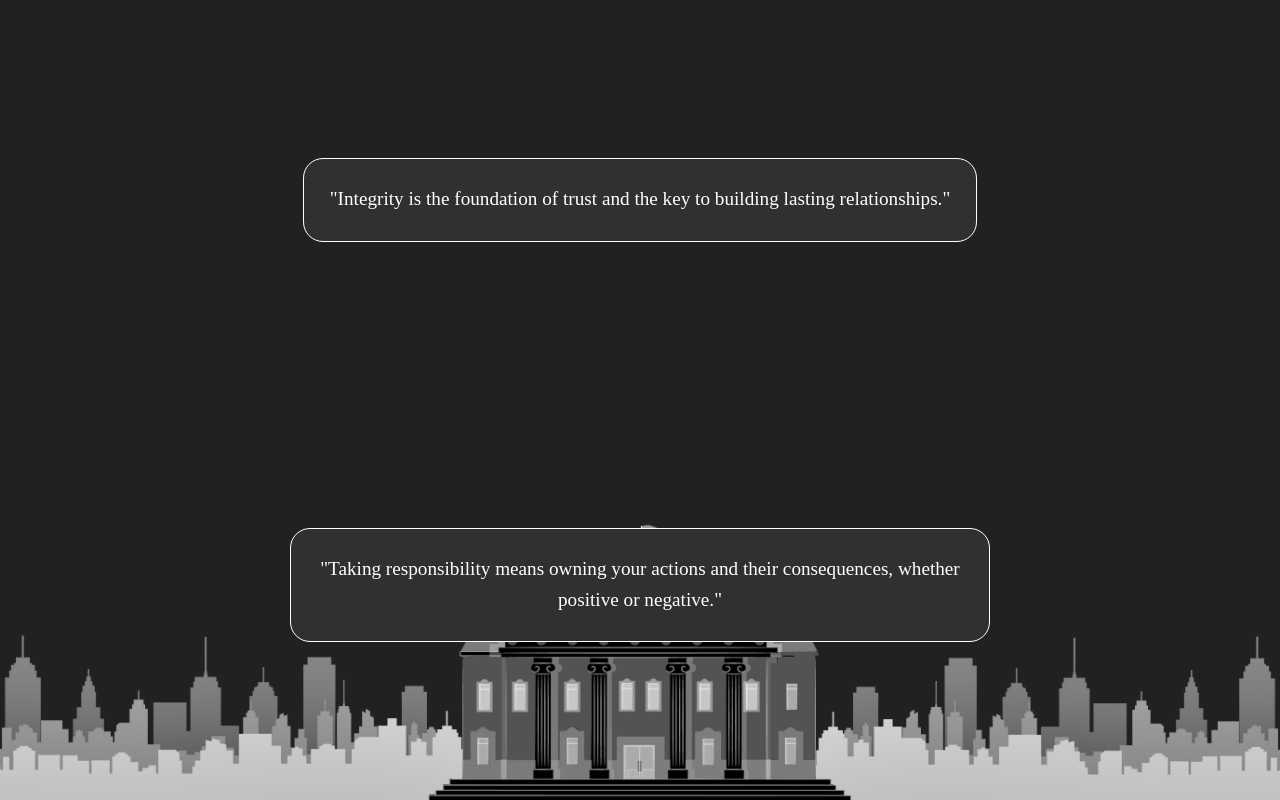
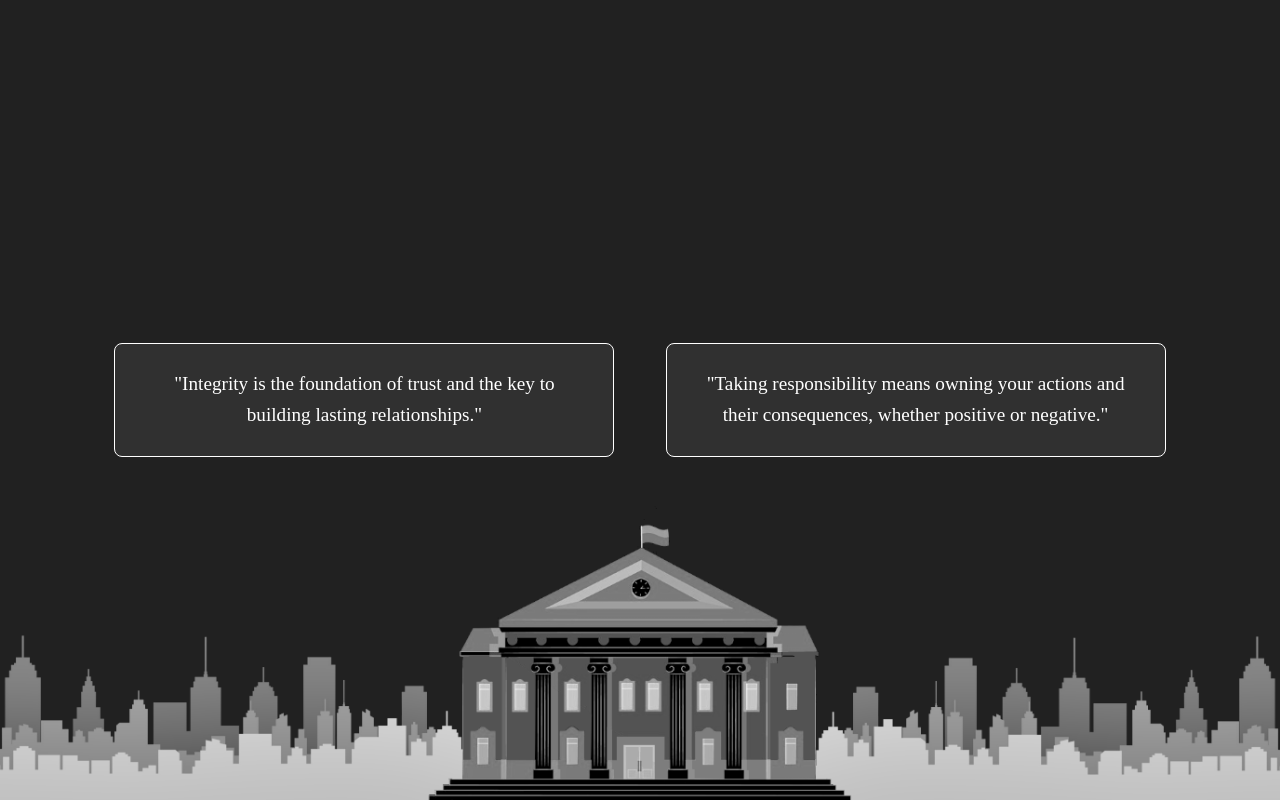
Before and after one commit to thebadsektor/tc3202-3b-3, a React (Vite) app: page / in a window 1280 px wide. Built offline with nearby package versions, Linux system fonts and the light colour scheme.

Commit message:
Fix duplicates CardLayout

```diff
--- a/src/components/CardLayout.css
+++ b/src/components/CardLayout.css
@@ -91,79 +91,3 @@
     max-height: 200px;
   }
 }
-
-.card-container
-{
-  display: flex;
-  justify-content: center;
-  align-items: center;
-  min-height: 100vh;
-  padding: 20px;
-  gap: 10px;
-}
-
-.card
-{
-  width: fit-content;
-  max-width: 700px;
-  min-width: 250px;
-  height: auto;
-  border: 1px solid white;
-  border-radius: 20px;
-  margin: 2vw;
-  padding: 2vw;
-  text-align: center;
-  cursor: pointer;
-  transition: transform 0.2s ease;
-  background-color: #303030;
-  color: white;
-  box-sizing: border-box;
-  display: flex;
-  flex-direction: column;
-  justify-content: center;
-  overflow: visible;
-}
-
-.card:hover
-{
-  transform: scale(1.17);
-  border: 1px solid Black;
-  background-color: white;
-}
-
-.card-container:has(.card:hover) .card:not(:hover)
-{
-  filter: blur(1.2px);
-  box-shadow: 0px 0px 20px white;
-}
-
-.card:hover h2, .card:hover p
-{
-  color: black;
-}
-
-.card h2
-{
-  margin-top: 0;
-  color: white;
-  word-wrap: break-word;
-}
-
-.card-first, .card-second
-{
-  background-color: #303030;
-}
-
-@media (max-width: 768px)
-{
-  .statement-cards-container
-  {
-      flex-direction: column;
-  }
-
-  .statement-card
-  {
-      width: 80vw;
-      margin: 4vw 0;
-  }
-}
```
